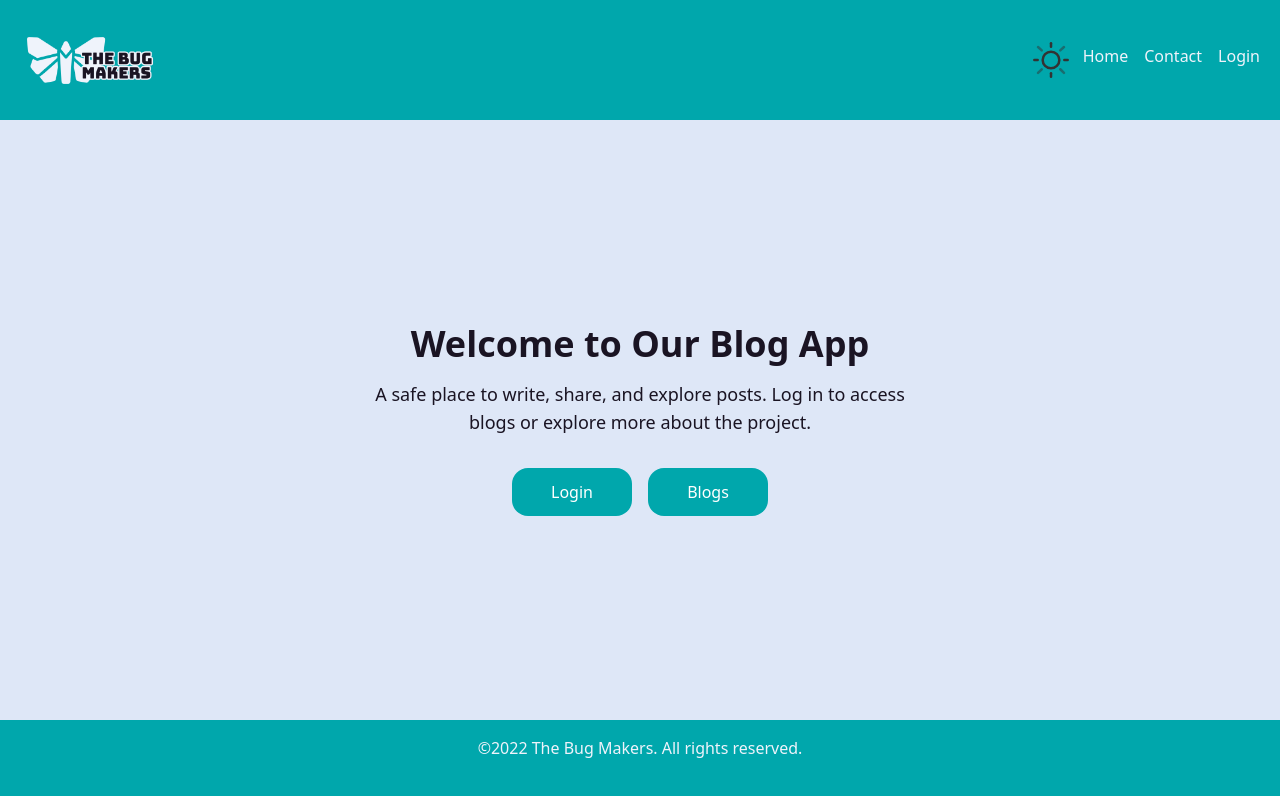
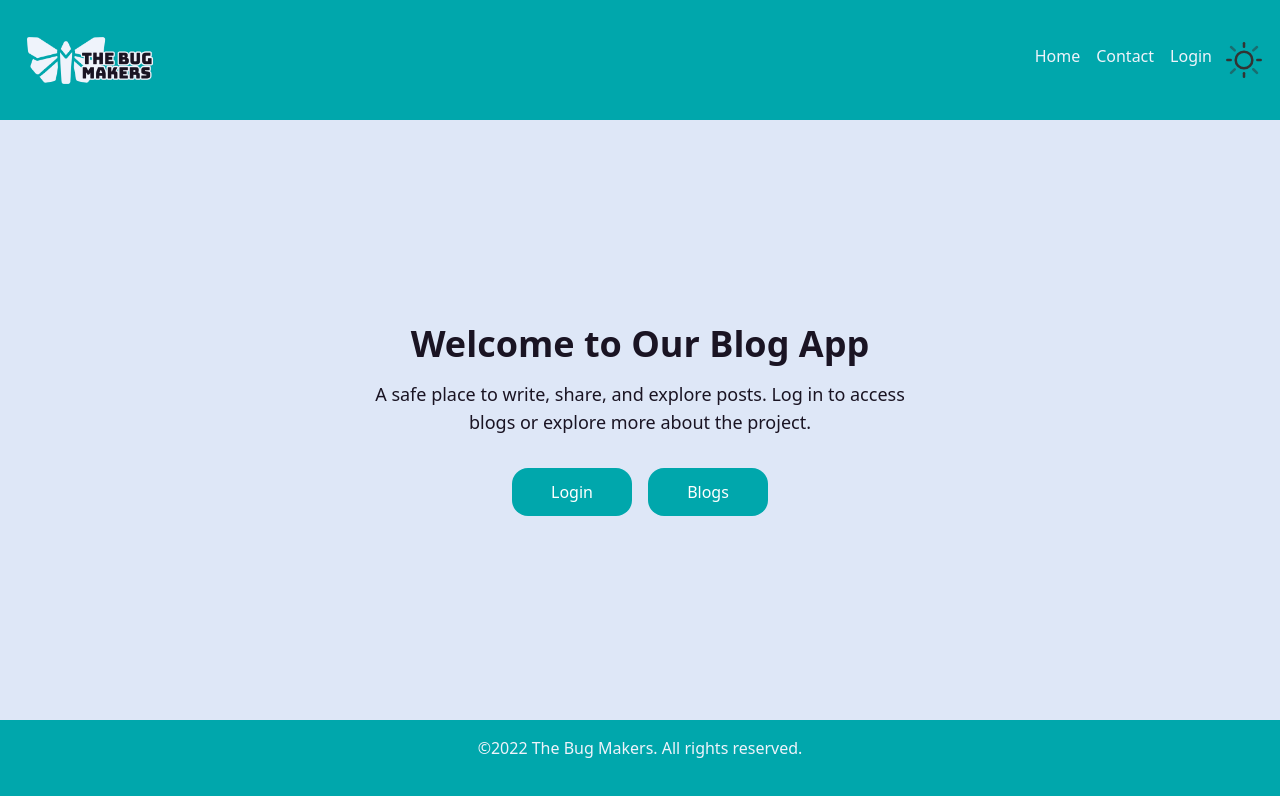
Before and after one commit to The-Bug-Makers-FED25/lab6, a React (Vite) app in the folder blog-app/: page / in a window 1280 px wide. Shown: the top 796 px of the page. Built offline with nearby package versions, Linux system fonts and the light colour scheme.

Commit message:
this toggle so fire

```diff
--- a/blog-app/src/components/Header/Header.jsx
+++ b/blog-app/src/components/Header/Header.jsx
@@ -16,14 +16,12 @@ export default function Header() {
             <img className="w-[150px]" src={logo} alt="bug makers logo" />
         </div>
         <nav className="flex gap-2">
-            {light ? <img src="/sun-2-svgrepo-com.svg" alt="SVG of Sun" onClick={toggle} height={"40px"} width={"40px"}/> :
-                <img src="/cloudy-moon-svgrepo-com.svg" alt="SVG of Moon" onClick={toggle} height={"35px"} width={"35px"}/>}
             <Link className="m-1 hover:text-primary" to="/">Home</Link>
             {username ? <Link className="m-1 hover:text-primary" to="/posts">Blogs</Link> : <></>}
             <Link className="m-1 hover:text-primary" to="/contact">Contact</Link>
-
-
-            {username ? <button className="m-1 hover:text-primary cursor-pointer border-none" onClick={logout}>Logout</button> : <Link className="m-1 hover:text-primary" to="/login">Login</Link>}
+            {username ? <Link className="m-1 hover:text-primary cursor-pointer p-0 border-none" onClick={logout}>Logout</Link> : <Link className="m-1 hover:text-primary" to="/login">Login</Link>}
+            {light ? <img className="cursor-pointer" src="/sun-2-svgrepo-com.svg" alt="SVG of Sun" onClick={toggle} height={"40px"} width={"40px"}/> :
+                <img className="cursor-pointer" src="/cloudy-moon-svgrepo-com.svg" alt="SVG of Moon" onClick={toggle} height={"40px"} width={"40px"}/>}
         </nav>
     </header>
     </>
```
